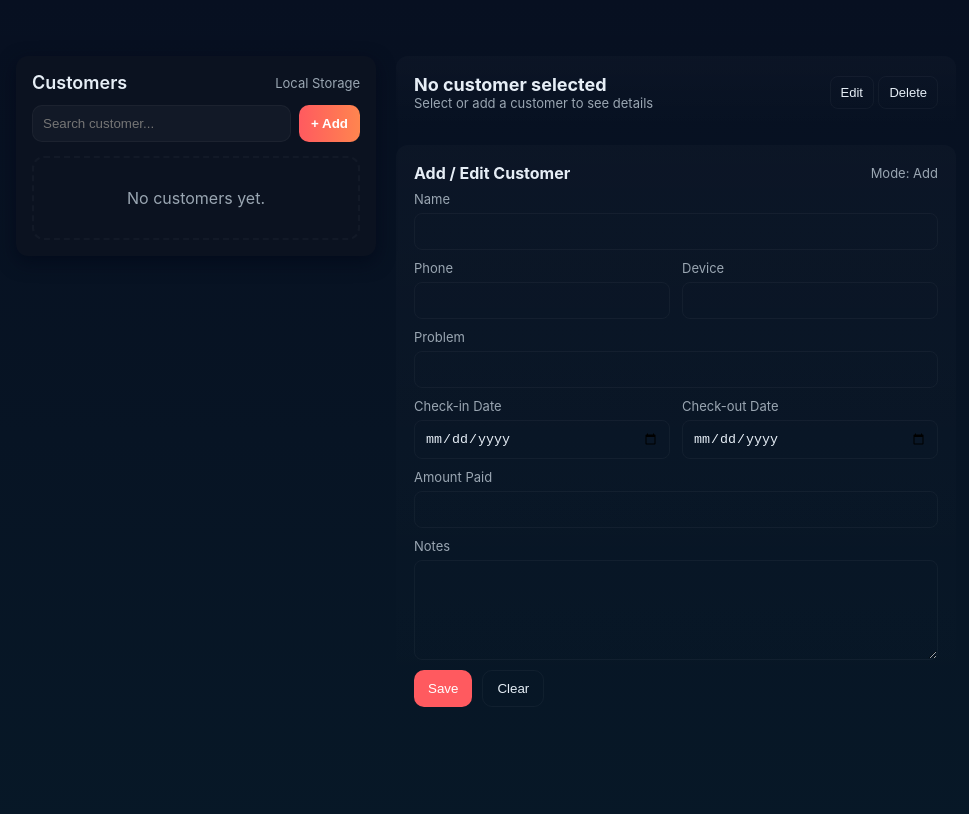
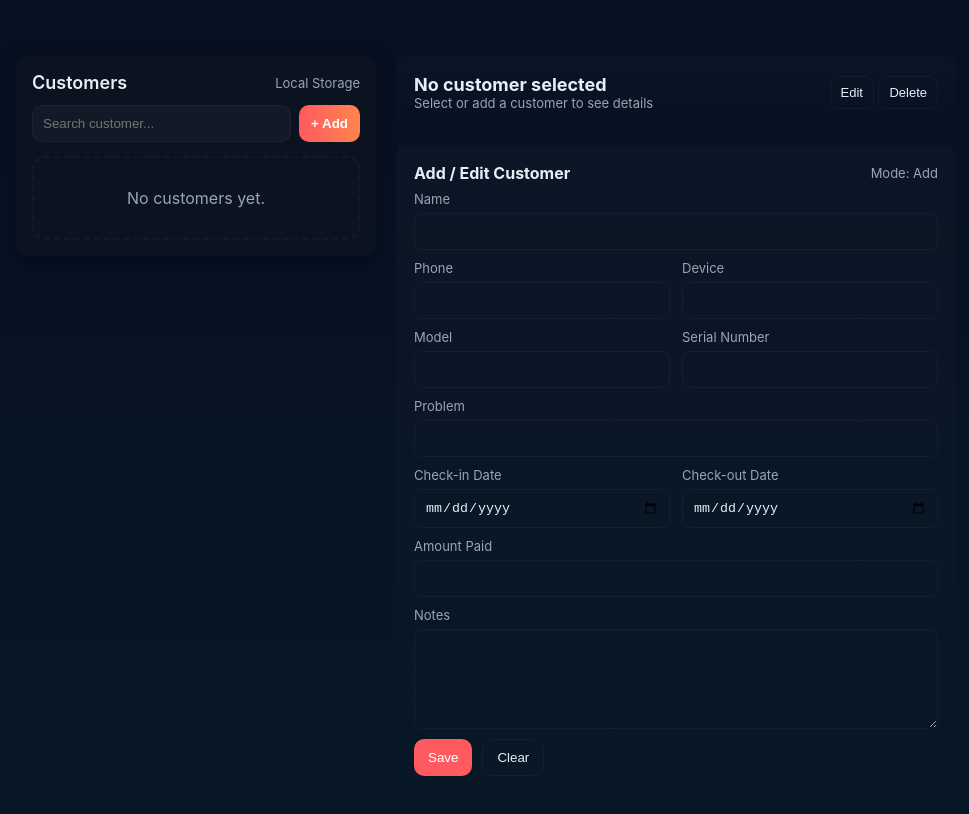
Before and after one commit to yaaanDarunday/PapaProj, a plain HTML site: page index.html in a window 1280 px wide. Shown: the whole page, without its empty margins (154-1123 px from the left). Drawn offline with Linux system fonts and the light colour scheme.

Commit message:
Add files via upload

```diff
--- a/index.html
+++ b/index.html
@@ -36,6 +36,8 @@
           <div id="detailFields" style="margin-top:12px;display:none">
             <div class="field"><label>Phone</label><div id="dphone" class="muted"></div></div>
             <div class="field"><label>Device</label><div id="ddevice" class="muted"></div></div>
+            <div class="field"><label>Model</label><div id="dmodel" class="muted"></div></div>
+            <div class="field"><label>Serial Number</label><div id="dserial" class="muted"></div></div>
             <div class="field"><label>Problem</label><div id="dproblem" class="muted"></div></div>
             <div class="field"><label>Check-in</label><div id="dcheckin" class="muted"></div></div>
             <div class="field"><label>Check-out</label><div id="dcheckout" class="muted"></div></div>
@@ -65,6 +67,16 @@
               <input id="device" />
             </div>
           </div>
+          <div class="row">
+            <div class="field" style="flex:1">
+                <label for="model">Model</label>
+                <input id="model" />
+            </div>
+            <div class="field" style="flex:1">
+                <label for="serial">Serial Number</label>
+                <input id="serial" />
+            </div>
+            </div>
           <div class="field">
             <label for="problem">Problem</label>
             <input id="problem" />
--- a/script.js
+++ b/script.js
@@ -37,6 +37,8 @@ function selectCustomer(id) {
     document.getElementById('dsub').textContent = c.device + ' • ' + c.problem;
     document.getElementById('dphone').textContent = c.phone || '-';
     document.getElementById('ddevice').textContent = c.device || '-';
+    document.getElementById('dmodel').textContent = c.model || '-';
+    document.getElementById('dserial').textContent = c.serial || '-';
     document.getElementById('dproblem').textContent = c.problem || '-';
     document.getElementById('dcheckin').textContent = c.checkin || '-';
     document.getElementById('dcheckout').textContent = c.checkout || '-';
@@ -58,6 +60,8 @@ function openFormForEdit(id) {
     document.getElementById('name').value = c.name;
     document.getElementById('phone').value = c.phone || '';
     document.getElementById('device').value = c.device || '';
+    document.getElementById('model').value = c.model || '';
+    document.getElementById('serial').value = c.serial || '';
     document.getElementById('problem').value = c.problem || '';
     document.getElementById('checkin').value = c.checkin || '';
     document.getElementById('checkout').value = c.checkout || '';
@@ -73,6 +77,8 @@ document.getElementById('custForm').addEventListener('submit', function (e) {
         name: document.getElementById('name').value.trim(),
         phone: document.getElementById('phone').value.trim(),
         device: document.getElementById('device').value.trim(),
+        model: document.getElementById('model').value.trim(),
+    serial: document.getElementById('serial').value.trim(),
         problem: document.getElementById('problem').value.trim(),
         checkin: document.getElementById('checkin').value,
         checkout: document.getElementById('checkout').value,
```
